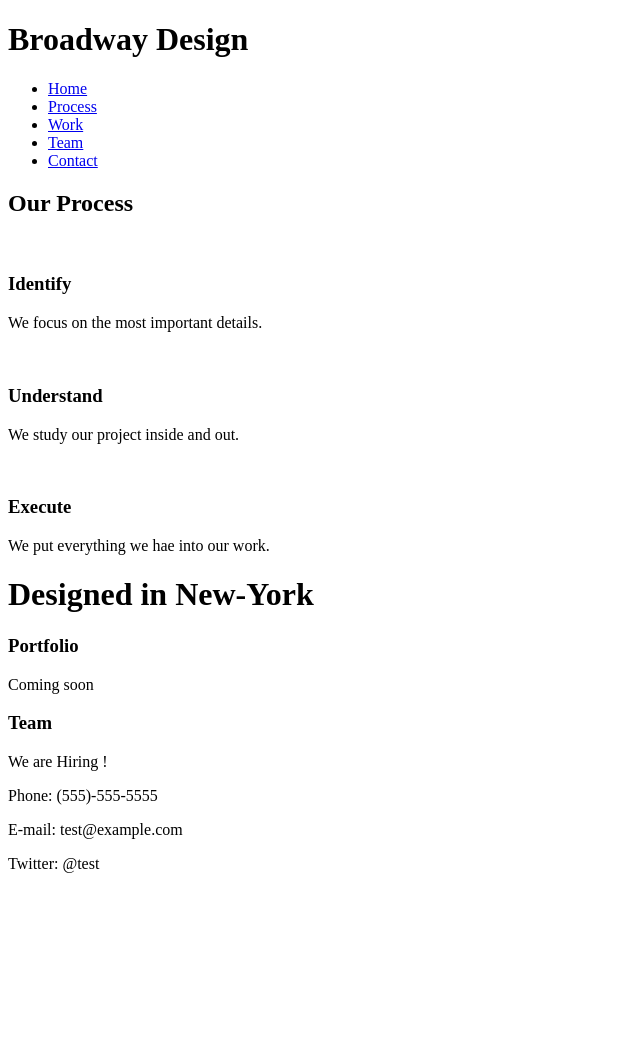
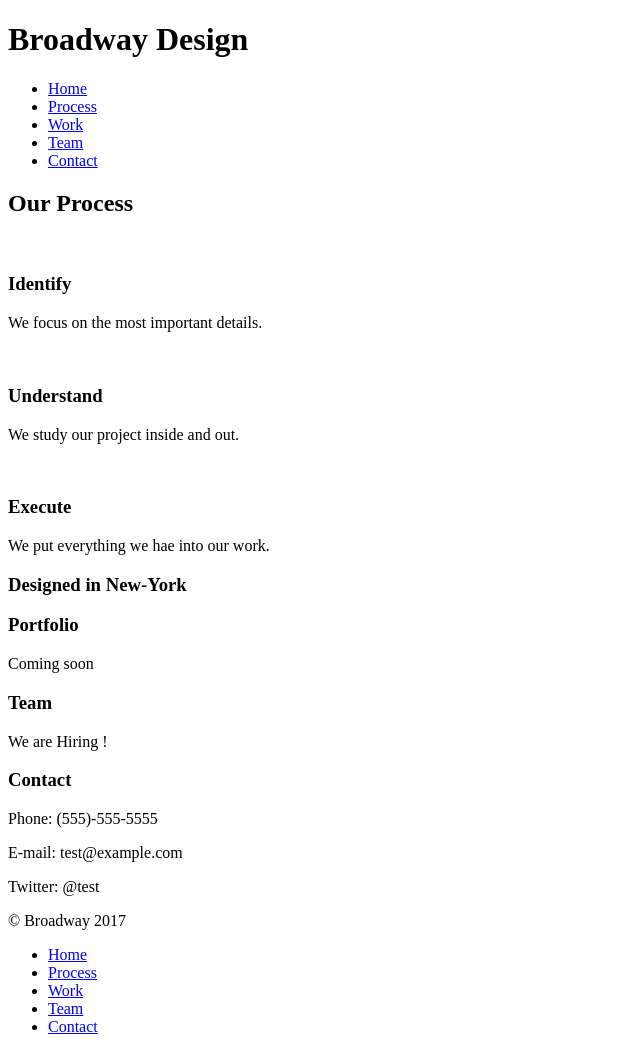
Before and after one commit to AlexMicas/BroadwayDesign, a plain HTML site: page index.html in a window 1280 px wide. Shown: the whole page, without its empty margins (0-640 px from the left). Before the commit the page ends 889 px from the top, so only its background shows below. Drawn offline with Linux system fonts and the light colour scheme.

Commit message:
avec footer

```diff
--- a/index.html
+++ b/index.html
@@ -42,7 +42,7 @@
 <!-- Work -->
 
 <div id="work">
-  <h1>Designed in New-York</h1>
+  <h3>Designed in New-York</h3>
   <h3>Portfolio</h3>
   <p>Coming soon</p>
 </div>
@@ -55,12 +55,24 @@
 </div>
 
 <div id="contact">
+  <h3>Contact</h3>
   <p>Phone: (555)-555-5555</p>
   <p>E-mail: test@example.com</p>
   <p>Twitter: @test</p>
-
 </div>
 
+<footer>
+  <p>&copy; Broadway 2017</p>
+  <nav>
+    <ul>
+      <li><a href="#home">Home</a></li>
+      <li><a href="#process">Process</a></li>
+      <li><a href="#work">Work</a></li>
+      <li><a href="#team">Team</a></li>
+      <li><a href="#contact">Contact</a></li>
+    </ul>
+  </nav>
+</footer>
 
 
 
```
